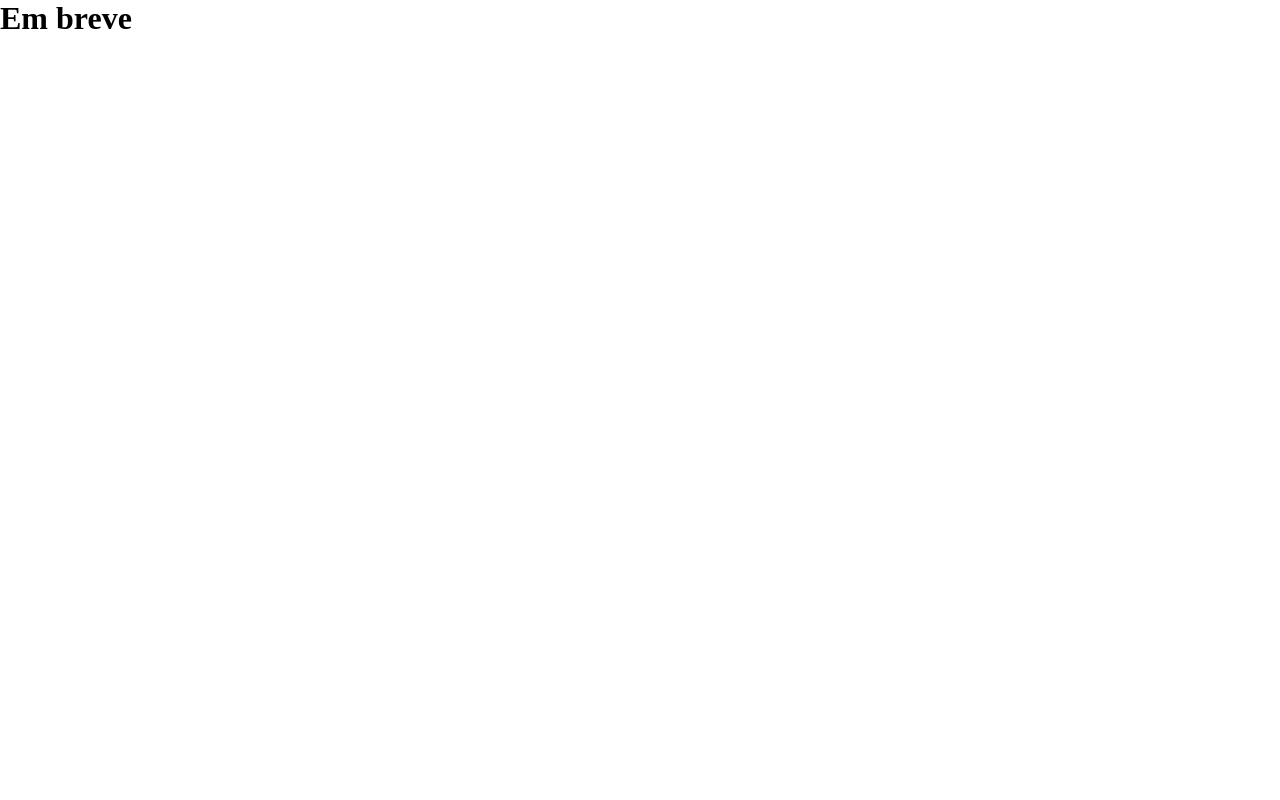
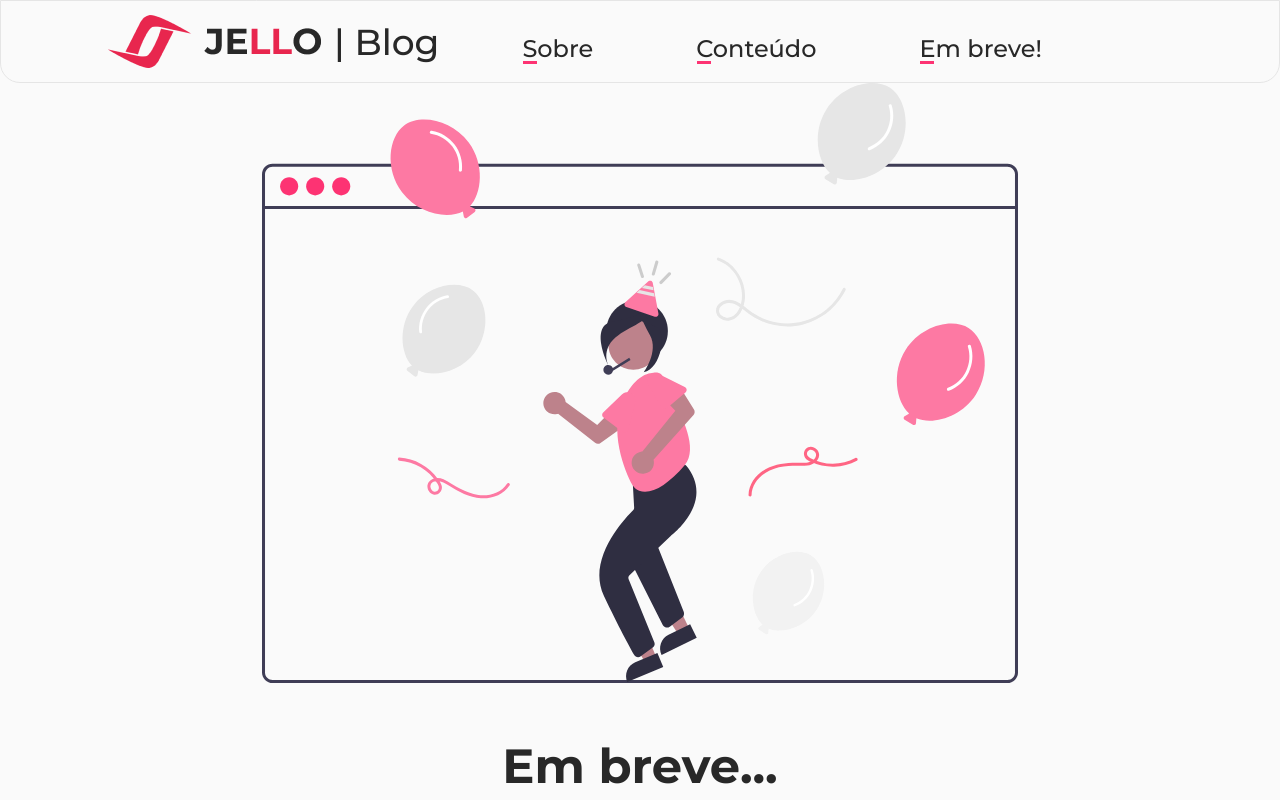
Before and after one commit to Jello-Education/front_blog, a React (Create React App) app: page /coming in a window 1280 px wide. Shown: the top 800 px of the page. Built offline with nearby package versions, Linux system fonts and the light colour scheme.

Commit message:
feat: add Coming Soon page

```diff
--- a/src/components/Header/styles.ts
+++ b/src/components/Header/styles.ts
@@ -5,6 +5,7 @@ export const Container = styled.header`
   width: 100%;
   padding: 8px 0;
   background: #fafafa;
+  border: 0.75px solid #e5e5e5;
   border-radius: 0 0 20px 20px;
 `;
 
--- a/src/components/JelloInfo/styles.ts
+++ b/src/components/JelloInfo/styles.ts
@@ -6,6 +6,7 @@ export const JelloInfoContainer = styled.div`
   padding: 49px 25px 0px 23px;
   border-bottom: 2px solid;
   border-color: #fd3373;
+  background: #fafafa;
 
   font-family: 'Montserrat', sans-serif;
   color: #282828;
--- a/src/pages/Coming/index.tsx
+++ b/src/pages/Coming/index.tsx
@@ -1,11 +1,27 @@
 import React from 'react';
 
-import { Container } from './styles';
+import comingImage from '../../assets/coming-page-image.svg';
+
+import Header from '../../components/Header';
+import NewsletterSection from '../../components/NewsletterSection';
+import JelloInfo from '../../components/JelloInfo';
+
+import { Container, ComingSoonContainer } from './styles';
 
 const Coming: React.FC = () => {
   return (
     <Container>
-      <h1>Em breve</h1>
+      <Header />
+
+      <ComingSoonContainer>
+        <img src={comingImage} alt="Imagem ilustrativa para 'Em breve'" />
+
+        <h2>Em breve...</h2>
+      </ComingSoonContainer>
+
+      <NewsletterSection />
+
+      <JelloInfo />
     </Container>
   );
 };
--- a/src/pages/Coming/styles.ts
+++ b/src/pages/Coming/styles.ts
@@ -1,3 +1,30 @@
 import styled from 'styled-components';
 
-export const Container = styled.div``;
+export const Container = styled.div`
+  background: #fafafa;
+`;
+
+export const ComingSoonContainer = styled.div`
+  display: block;
+  width: 100%;
+  padding: 83px;
+
+  img {
+    display: flex;
+    margin-left: auto;
+    margin-right: auto;
+    align-self: center;
+  }
+
+  h2 {
+    display: flex;
+    justify-content: center;
+    margin-top: 54px;
+    margin-bottom: 133px;
+
+    font-family: 'Montserrat', sans-serif;
+    font-weight: 700;
+    font-size: 48px;
+    color: #282828;
+  }
+`;
--- a/src/pages/Home/styles.ts
+++ b/src/pages/Home/styles.ts
@@ -91,6 +91,7 @@ export const PagesNavContainer = styled.div`
   justify-content: center;
   padding-top: 68px;
   padding-bottom: 77px;
+  background: #fafafa;
 
   .selected-page {
     font-family: 'Poppins', sans-serif;
```
Also changed, not shown: src/assets/coming-page-image.svg (added), 1 other file (tests, documents, lock files or other folders).
